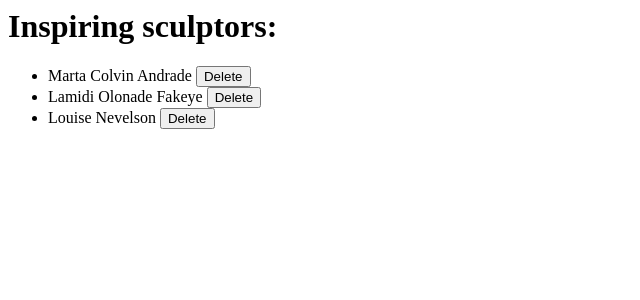
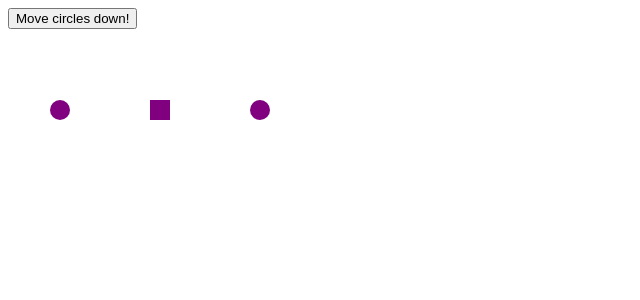
Before and after one commit to hido02/my-react, a React app: page / in a window 1280 px wide. Shown: the top 300 px of the page, without its empty margins (0-640 px from the left). Built offline with nearby package versions, Linux system fonts and the light colour scheme.

Commit message:
feat: map() 배열 변환

```diff
--- a/src/App.js
+++ b/src/App.js
@@ -1,35 +1,53 @@
 import React, { useState } from 'react';
 
-let initialArtists = [
-  { id: 0, name: 'Marta Colvin Andrade' },
-  { id: 1, name: 'Lamidi Olonade Fakeye'},
-  { id: 2, name: 'Louise Nevelson'},
+let initialShapes = [
+  { id: 0, type: 'circle', x: 50, y: 100 },
+  { id: 1, type: 'square', x: 150, y: 100 },
+  { id: 2, type: 'circle', x: 250, y: 100 },
 ];
 
-export default function List() {
-  const [artists, setArtists] = useState(
-    initialArtists
+export default function ShapeEditor() {
+  const [shapes, setShapes] = useState(
+    initialShapes
   );
+
+  function handleClick() {
+    const nextShapes = shapes.map(shape => {
+      if (shape.type === 'square') {
+        // No change
+        return shape;
+      } else {
+        // Return a new circle 50px below
+        return {
+          ...shape,
+          y: shape.y + 50,
+        };
+      }
+    });
+    // Re-render with the new array
+    setShapes(nextShapes);
+  }
 
   return (
     <>
-      <h1>Inspiring sculptors:</h1>
-      <ul>
-        {artists.map(artist => (
-          <li key={artist.id}>
-            {artist.name}{' '}
-            <button onClick={() => {
-              setArtists(
-                artists.filter(a =>
-                  a.id !== artist.id
-                )
-              );
-            }}>
-              Delete
-            </button>
-          </li>
-        ))}
-      </ul>
+      <button onClick={handleClick}>
+        Move circles down!
+      </button>
+      {shapes.map(shape => (
+        <div
+          key={shape.id}
+          style={{
+          background: 'purple',
+          position: 'absolute',
+          left: shape.x,
+          top: shape.y,
+          borderRadius:
+            shape.type === 'circle'
+              ? '50%' : '',
+          width: 20,
+          height: 20,
+        }} />
+      ))}
     </>
   );
 }
```
